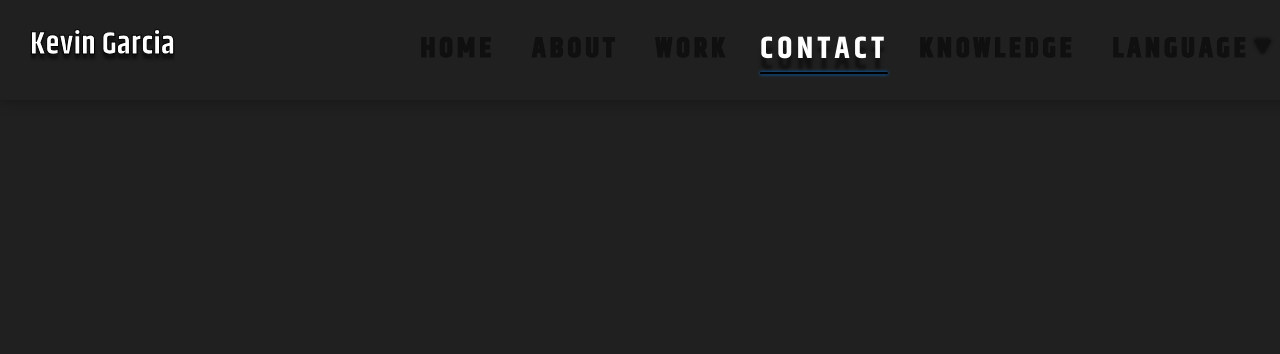
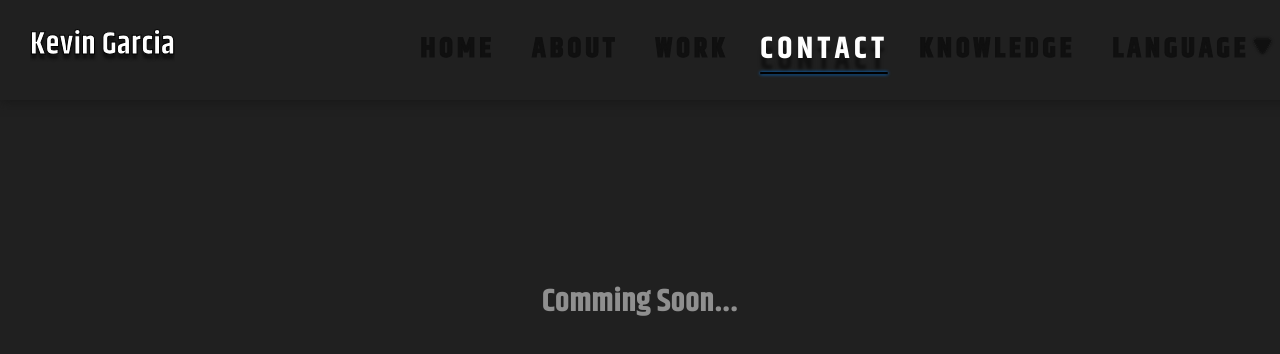
Before and after one commit to KevinAndresG/PersonalPortfolio, a React (Vite) app: page /contact in a window 1280 px wide. Shown: the top 354 px of the page. Built offline with nearby package versions, Linux system fonts and the light colour scheme.

Commit message:
comming soon

```diff
--- /dev/null
+++ b/src/Components/Contact/Contact.scss
@@ -0,0 +1,10 @@
+#contact-container {
+    position: absolute;
+        display: flex;
+        justify-content: center;
+        padding-top: 20%;
+        width: 100%;
+        h1 {
+            color: rgb(143, 143, 143);
+        }
+}
--- a/src/Components/Contact/Contact.tsx
+++ b/src/Components/Contact/Contact.tsx
@@ -1,5 +1,10 @@
+import "./Contact.scss";
 const Contact = () => {
-  return <div>Contact</div>;
+  return (
+    <div id="contact-container">
+      <h1>Comming Soon...</h1>
+    </div>
+  );
 };
 
 export default Contact;
--- /dev/null
+++ b/src/Components/Knowledge/Knowledge.scss
@@ -0,0 +1,10 @@
+#knowledge-container {
+    position: absolute;
+        display: flex;
+        justify-content: center;
+        padding-top: 20%;
+        width: 100%;
+        h1 {
+            color: rgb(143, 143, 143);
+        }
+}
--- a/src/Components/Knowledge/Knowledge.tsx
+++ b/src/Components/Knowledge/Knowledge.tsx
@@ -1,5 +1,10 @@
+import "./Knowledge.scss";
 const Knowledge = () => {
-  return <div>Knowledge</div>;
+  return (
+    <div id="knowledge-container">
+      <h1>Comming Soon...</h1>
+    </div>
+  );
 };
 
 export default Knowledge;
--- /dev/null
+++ b/src/Components/Work/Work.scss
@@ -0,0 +1,10 @@
+#work-container {
+    position: absolute;
+    display: flex;
+    justify-content: center;
+    padding-top: 20%;
+    width: 100%;
+    h1 {
+        color: rgb(143, 143, 143);
+    }
+}
--- a/src/Components/Work/Work.tsx
+++ b/src/Components/Work/Work.tsx
@@ -1,5 +1,11 @@
+import "./Work.scss";
+
 const Work = () => {
-  return <div>Work</div>;
+  return (
+    <div id="work-container">
+      <h1>Comming Soon...</h1>
+    </div>
+  );
 };
 
 export default Work;
```
